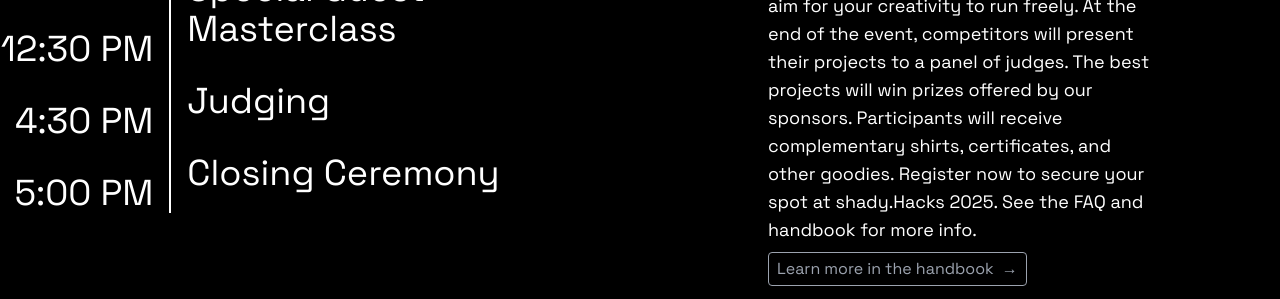
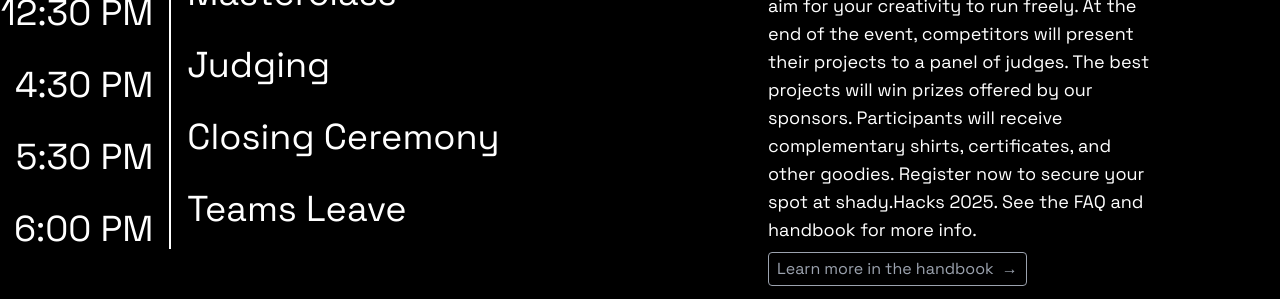
Before and after one commit to vivanpoddar/silicon, a Next.js app: page /shadyhacks in a window 1280 px wide. Shown: the part 2260-2559 px from the top of the page. Built offline with nearby package versions, Linux system fonts and the light colour scheme.

Commit message:
schedule

```diff
--- a/pages/shadyhacks.tsx
+++ b/pages/shadyhacks.tsx
@@ -240,7 +240,8 @@ const Content = (): JSX.Element => {
                                 <span className="text-right">12:00 PM</span>
                                 <span className="text-right">12:30 PM</span>
                                 <span className="text-right">4:30 PM</span>
-                                <span className="text-right">5:00 PM</span>
+                                <span className="text-right">5:30 PM</span>
+                                <span className="text-right">6:00 PM</span>
                             </div>
                             <div className="h-full self-center border border-white mx-4"></div>
                             <div className="flex flex-col space-y-8">
@@ -251,6 +252,7 @@ const Content = (): JSX.Element => {
                                 <span>Special Guest Masterclass</span>
                                 <span>Judging</span>
                                 <span>Closing Ceremony </span>
+                                <span>Teams Leave </span>
                             </div>
                         </div>
                     </div>
```
